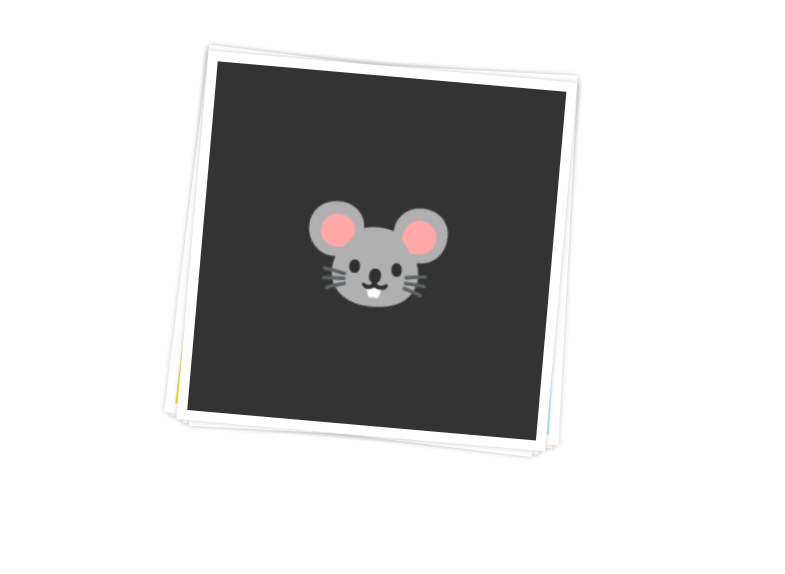
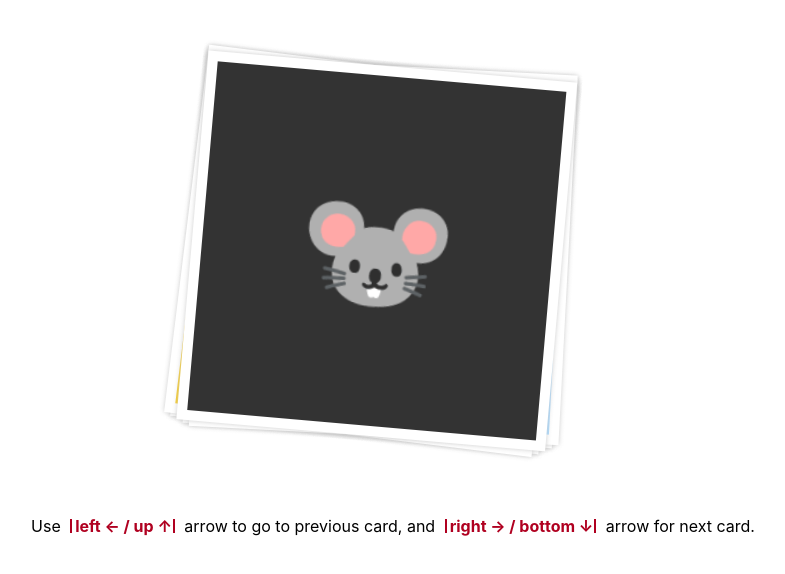
Before and after one commit to mhijack/animated-carousel, a React (Create React App) app: page / in a window 1280 px wide. Shown: the top 574 px of the page, without its empty margins (247-1032 px from the left). Built offline with nearby package versions, Linux system fonts and the light colour scheme.

Commit message:
add in-app usage instruction, fix styling

```diff
--- a/src/App.css
+++ b/src/App.css
@@ -1,5 +1,6 @@
 .App {
   display: flex;
+  flex-direction: column;
   justify-content: center;
   align-items: center;
 }
--- a/src/App.js
+++ b/src/App.js
@@ -1,6 +1,7 @@
 import React from 'react';
 
 import CardContainer from './components/CardContainer/CardContainer';
+import Instruction from './components/Instruction/Instruction';
 
 import './App.css';
 
@@ -8,6 +9,7 @@ const App = props => {
     return (
         <div className="App">
             <CardContainer />
+            <Instruction />
         </div>
     );
 };
--- a/src/components/Card/Card.js
+++ b/src/components/Card/Card.js
@@ -26,7 +26,7 @@ class Card extends Component {
                   transitionDuration: `0.3s`
               };
         style.backgroundColor = backgroundColor;
-        console.log('card rerendered');
+
         return (
             <div
                 className={`item${index} cardItem`}
--- a/src/components/CardContainer/CardContainer.js
+++ b/src/components/CardContainer/CardContainer.js
@@ -14,9 +14,9 @@ const cards = [
     { id: 6, emoji: `🐭`, backgroundColor: '#333333', flipped: false }
 ];
 
-let currentCard = 7;
+class CardContainer extends Component {
+    currentCard = 7;
 
-class CardContainer extends Component {
     state = {
         cards: []
         // currentCard: null // saves id of the currentCard (initially 6)
@@ -50,7 +50,7 @@ class CardContainer extends Component {
     */
     handleKeyDown = e => {
         const key = e.keyCode;
-        console.log('currentcard is: ' + currentCard);
+
         switch (key) {
             case 37:
             case 38:
@@ -77,10 +77,10 @@ class CardContainer extends Component {
 
     previousItem = () => {
         const { cards } = this.state;
-        if (currentCard > 0) {
-            currentCard--;
+        if (this.currentCard > 0) {
+            this.currentCard--;
             this.setState({
-                cards: this.flipCard(cards, currentCard, true)
+                cards: this.flipCard(cards, this.currentCard, true)
             });
         } else {
             return;
@@ -90,20 +90,19 @@ class CardContainer extends Component {
     nextItem = () => {
         const { cards } = this.state;
 
-        if (currentCard < cards.length) {
+        if (this.currentCard < cards.length) {
             this.setState({
-                cards: this.flipCard(cards, currentCard, false)
+                cards: this.flipCard(cards, this.currentCard, false)
             });
-            currentCard++;
+            this.currentCard++;
         } else {
             return;
         }
     };
 
     render() {
-        console.log('rerendered');
         const cards = this.state.cards.map(card => {
-            return <Card key={card.id} {...card} currentCard={currentCard} />;
+            return <Card key={card.id} {...card} currentCard={this.currentCard} />;
         });
 
         return <div className="cardContainer">{cards}</div>;
--- /dev/null
+++ b/src/components/Instruction/Instruction.css
@@ -0,0 +1,32 @@
+/* container */
+.instruction {
+}
+
+/* button */
+.instruction__button {
+    color: #b00020;
+    font-weight: 700;
+
+    display: inline-block;
+    margin: auto 8px;
+    margin-left: 10px;
+    position: relative;
+}
+
+.instruction__button:before,
+.instruction__button::after {
+    content: '';
+    height: 70%;
+    width: 2px;
+    background-color: #b00020;
+    position: absolute;
+}
+
+.instruction__button:before {
+    left: -5px;
+    top: 3px;
+}
+.instruction__button::after {
+    right: -3px;
+    top: 3px;
+}
--- /dev/null
+++ b/src/components/Instruction/Instruction.js
@@ -0,0 +1,11 @@
+import React from 'react';
+
+import './Instruction.css';
+
+const Instruction = props => (
+    <div className="instruction">
+        <p>Use <span className="instruction__button">left &larr; / up &uarr;</span> arrow to go to previous card, and <span className="instruction__button">right &rarr; / bottom &darr;</span> arrow for next card.</p>
+    </div>
+)
+
+export default Instruction;
```
